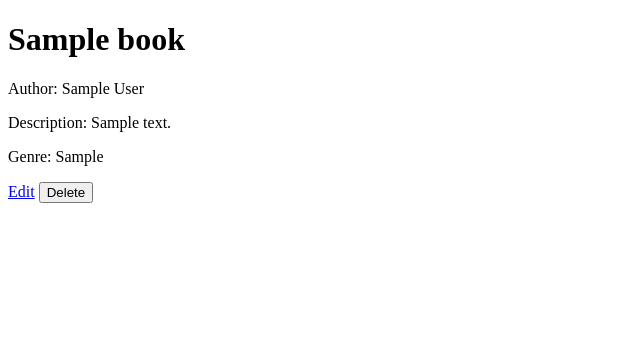
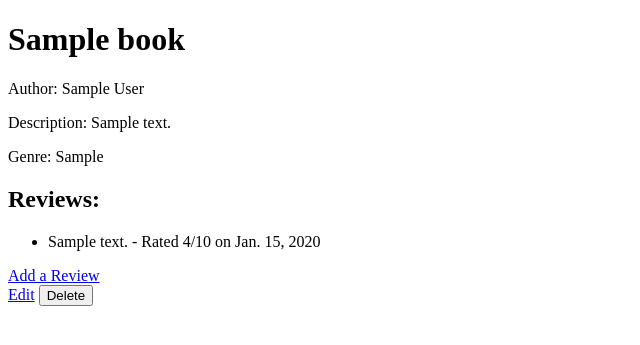
Before and after one commit to Lucas-Sloan/django-crud-app-lab, a Django app: page /books/1/ in a window 1280 px wide. Shown: the part 70-415 px from the top of the page, without its empty margins (0-640 px from the left). Run offline with Django 5.2, Linux system fonts and the light colour scheme; tables that the repository leaves empty hold one stand-in row (values such as "Sample post").

Commit message:
Added review forms and paths

```diff
--- a/shelfspace/main_app/forms.py
+++ b/shelfspace/main_app/forms.py
@@ -1,7 +1,17 @@
 from django import forms
 from .models import Book
+from .models import Review
 
 class BookForm(forms.ModelForm):
     class Meta:
         model = Book
         fields = ['title', 'author', 'description', 'genre']
+
+RATING_CHOICES = [(i, str(i)) for i in range(1, 11)]
+
+class ReviewForm(forms.ModelForm):
+    rating = forms.ChoiceField(choices=RATING_CHOICES)
+
+    class Meta:
+        model = Review
+        fields = ['content', 'rating']
--- a/shelfspace/main_app/models.py
+++ b/shelfspace/main_app/models.py
@@ -12,3 +12,12 @@ class Book(models.Model):
 
     def get_absolute_url(self):
         return reverse('book-detail', kwargs={'pk': self.id})
+
+class Review(models.Model):
+    book = models.ForeignKey(Book, on_delete=models.CASCADE, related_name='reviews')
+    content = models.TextField(max_length=500)
+    rating = models.IntegerField()
+    date = models.DateField(auto_now_add=True)
+
+    def __str__(self):
+        return f"Review for {self.book.title} - {self.rating}/5"
--- a/shelfspace/main_app/templates/books/detail.html
+++ b/shelfspace/main_app/templates/books/detail.html
@@ -6,6 +6,17 @@
     <p>Description: {{ book.description }}</p>
     <p>Genre: {{ book.genre }}</p>
 
+    <h2>Reviews:</h2>
+    <ul>
+        {% for review in book.reviews.all %}
+            <li>{{ review.content }} - Rated {{ review.rating }}/10 on {{ review.date }}</li>
+        {% empty %}
+            <li>No reviews yet. Be the first to leave one!</li>
+        {% endfor %}
+    </ul>
+
+    <a href="{% url 'add_review' book.id %}">Add a Review</a>
+    <br>
     <a href="{% url 'book_update' book.id %}">Edit</a>
     <form action="{% url 'book_delete' book.id %}" method="POST" style="display:inline;">
         {% csrf_token %}
--- a/shelfspace/main_app/urls.py
+++ b/shelfspace/main_app/urls.py
@@ -8,4 +8,5 @@ urlpatterns = [
     path('books/new/', views.book_create, name='book_create'),  # Add Book Form
     path('books/<int:book_id>/edit/', views.book_update, name='book_update'),  # Update Book
     path('books/<int:book_id>/delete/', views.book_delete, name='book_delete'),  # Delete Book
+    path('books/<int:book_id>/reviews/add/', views.add_review, name='add_review'), # Add Review Form
 ]
--- a/shelfspace/main_app/views.py
+++ b/shelfspace/main_app/views.py
@@ -1,6 +1,7 @@
 from django.shortcuts import render, redirect, get_object_or_404
 from .models import Book
 from .forms import BookForm
+from .forms import ReviewForm
 
 def home(request):
     return render(request, 'home.html')
@@ -41,3 +42,17 @@ def book_delete(request, book_id):
         book.delete()
         return redirect('books_index')
     return render(request, 'books/book_confirm_delete.html', {'book': book})
+
+def add_review(request, book_id):
+    book = get_object_or_404(Book, id=book_id)
+    if request.method == 'POST':
+        form = ReviewForm(request.POST)
+        if form.is_valid():
+            new_review = form.save(commit=False)
+            new_review.book = book
+            new_review.save()
+            return redirect('book_detail', book_id=book.id)
+    else:
+        form = ReviewForm()
+
+    return render(request, 'books/add_review.html', {'form': form, 'book': book})
```
Also changed, not shown: shelfspace/main_app/templates/books/add_review.html (added, +13 -0 lines), shelfspace/main_app/migrations/0002_review.py (added).
